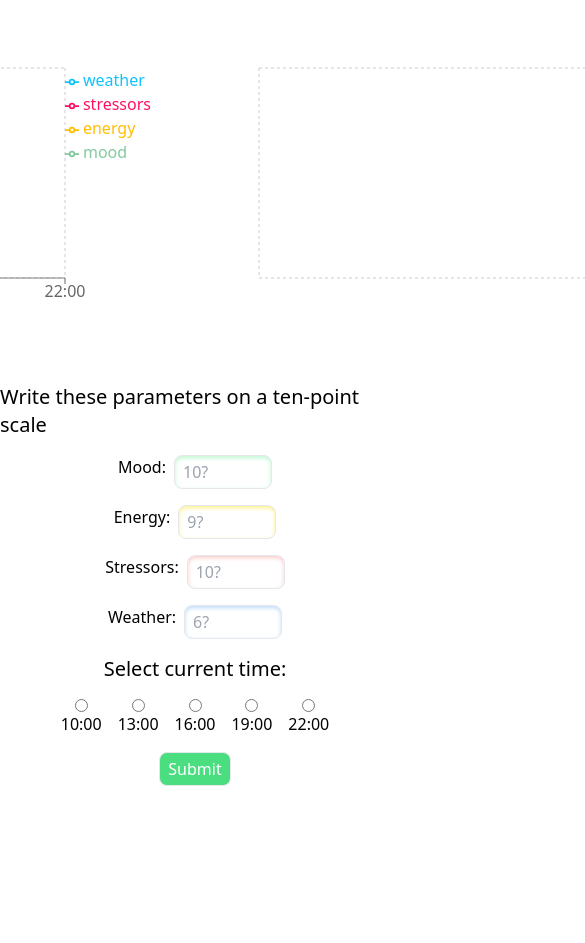
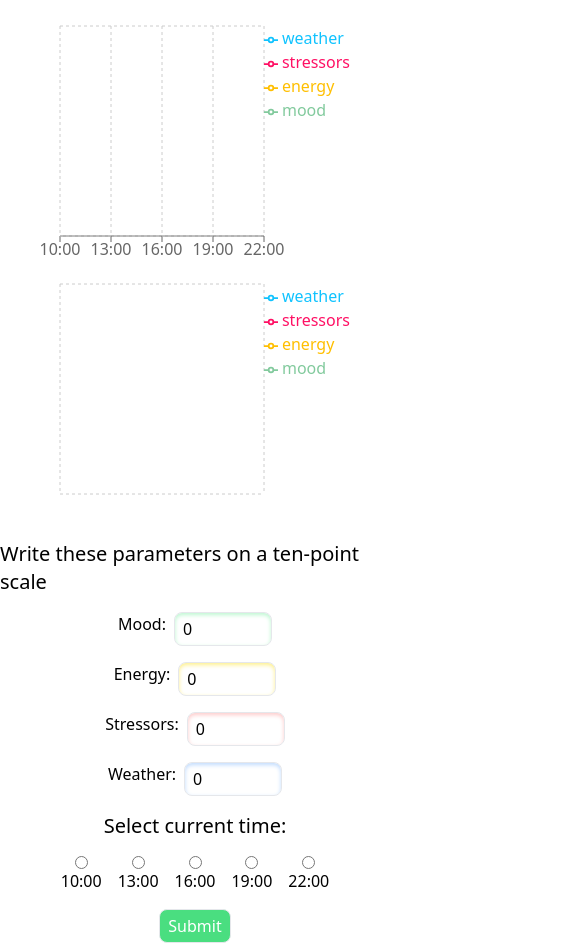
Before and after one commit to dmitrykulakovfrontend/mood-tracker, a Next.js app: page / in a window 390 px wide. Shown: the top 943 px of the page, 585 px wide, since content can reach past the window. Before the commit the page ends 844 px from the top, so only its background shows below. Built offline with nearby package versions, Linux system fonts and the light colour scheme.

Commit message:
feat: responsive charts

```diff
--- a/src/components/AreaChart.tsx
+++ b/src/components/Charts/DailyAverage.tsx
@@ -3,12 +3,13 @@ import {
   AreaChart,
   CartesianGrid,
   Legend,
+  ResponsiveContainer,
   Tooltip,
   XAxis,
   YAxis,
 } from "recharts";
 import { type Data } from "~/pages";
-import { type TimeLog } from "../pages/index";
+import { type TimeLog } from "../../pages/index";
 
 const Chart = (props: { data: Data | null }) => {
   // const example = {
@@ -91,9 +92,8 @@ const Chart = (props: { data: Data | null }) => {
 
   return (
     <>
+      <ResponsiveContainer className="!w-1/2 max-md:!w-full" height={250}>
         <AreaChart
-        width={730}
-        height={250}
           data={result}
           margin={{ top: 10, right: 30, left: 0, bottom: 0 }}
         >
@@ -136,6 +136,7 @@ const Chart = (props: { data: Data | null }) => {
             fill="url(#colorPv)"
           />
         </AreaChart>
+      </ResponsiveContainer>
     </>
   );
 };
--- a/src/components/DailyChart.tsx
+++ b/src/components/Charts/Days.tsx
@@ -6,6 +6,7 @@ import {
   CartesianGrid,
   Label,
   Legend,
+  ResponsiveContainer,
   Tooltip,
   XAxis,
   YAxis,
@@ -87,7 +88,7 @@ const DailyChart = ({ data }: { data: Data | null }) => {
   >([]);
   const [isDayView, setDayView] = useState(false);
   return (
-    <div className="relative">
+    <>
       {isDayView && (
         <button
           className="absolute top-4 left-20 z-10 bg-green-400 py-1 px-2"
@@ -96,9 +97,11 @@ const DailyChart = ({ data }: { data: Data | null }) => {
           Back
         </button>
       )}
+      <ResponsiveContainer
+        className="relative !w-1/2 max-md:!w-full"
+        height={250}
+      >
         <AreaChart
-        width={730}
-        height={250}
           data={isDayView ? day : getAverageSymptoms(data)}
           margin={{ top: 10, right: 30, left: 0, bottom: 0 }}
           onClick={handleClick}
@@ -143,7 +146,8 @@ const DailyChart = ({ data }: { data: Data | null }) => {
             fill="url(#colorPv)"
           />
         </AreaChart>
-    </div>
+      </ResponsiveContainer>
+    </>
   );
 };
 
--- a/src/pages/index.tsx
+++ b/src/pages/index.tsx
@@ -12,8 +12,12 @@ import {
 // @ts-ignore
 import sound from "../reminder.mp3";
 
-const AreaChart = dynamic(import("~/components/AreaChart"), { ssr: false });
-const DailyChart = dynamic(import("~/components/DailyChart"), { ssr: false });
+const DailyAverage = dynamic(import("~/components/Charts/DailyAverage"), {
+  ssr: false,
+});
+const Days = dynamic(import("~/components/Charts/Days"), {
+  ssr: false,
+});
 export type TimeLog = {
   mood: number;
   stressors: number;
@@ -88,6 +92,7 @@ const Home: NextPage = () => {
     setForm({ ...form, [name]: type === "number" ? +value : value });
   };
   const handleSubmit = (e: FormEvent<HTMLFormElement>) => {
+    console.log(form);
     e.preventDefault();
     const today = new Date().toDateString();
     if (!data) throw new Error("Something went wrong");
@@ -110,10 +115,10 @@ const Home: NextPage = () => {
 
   return (
     <>
-      <div className="flex h-screen w-screen flex-col items-center justify-evenly gap-4">
-        <div className="flex gap-2">
-          <AreaChart data={data} />
-          <DailyChart data={data} />
+      <div className="flex min-h-screen flex-col items-center justify-evenly gap-4">
+        <div className="mt-4 flex h-full w-full gap-2 max-md:flex-col ">
+          <DailyAverage data={data} />
+          <Days data={data} />
         </div>
         <form
           className="flex flex-col items-center justify-center gap-4"
@@ -128,6 +133,7 @@ const Home: NextPage = () => {
               type="number"
               min={1}
               max={10}
+              value={form.mood}
               className="rounded-lg border py-1 px-2 shadow-inner shadow-green-200"
               placeholder="10?"
               name="mood"
@@ -141,6 +147,7 @@ const Home: NextPage = () => {
               type="number"
               min={1}
               max={10}
+              value={form.energy}
               className="rounded-lg border py-1 px-2 shadow-inner shadow-yellow-200"
               placeholder="9?"
               name="energy"
@@ -152,6 +159,7 @@ const Home: NextPage = () => {
             Stressors:
             <input
               type="number"
+              value={form.stressors}
               min={1}
               max={10}
               className="rounded-lg border py-1 px-2 shadow-inner shadow-red-200"
@@ -165,6 +173,7 @@ const Home: NextPage = () => {
             Weather:
             <input
               type="number"
+              value={form.weather}
               min={1}
               max={10}
               className="rounded-lg border py-1 px-2 shadow-inner shadow-blue-200"
```
Lines whose indentation alone changed are shown as unchanged.
